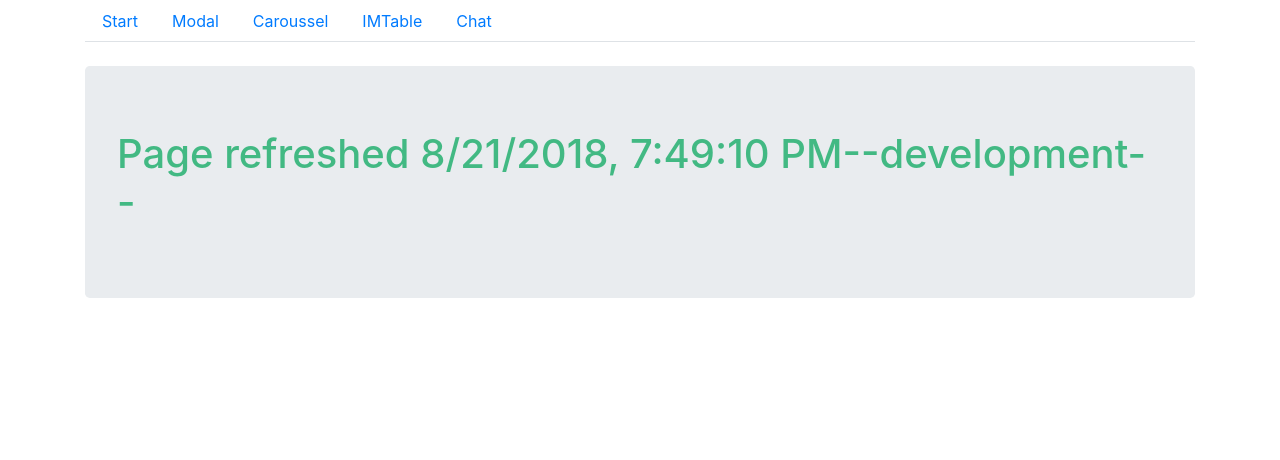
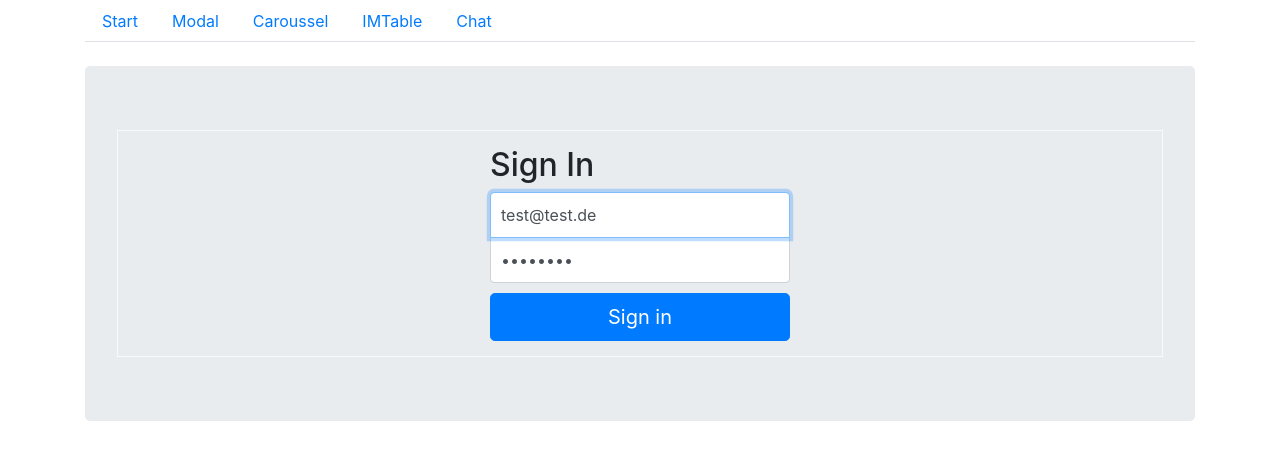
Before and after one commit to im79/hw2vue, a Vue app: page / in a window 1280 px wide. Before the commit this address led to /start. Shown: the top 460 px of the page. Built offline with nearby package versions, Linux system fonts and the light colour scheme; no server answers.

Commit message:
login with token

```diff
--- a/package.json
+++ b/package.json
@@ -8,9 +8,11 @@
     "lint": "vue-cli-service lint"
   },
   "dependencies": {
+    "axios": "^0.18.0",
+    "bootstrap-vue": "^2.0.0-rc.11",
     "socket.io-client": "^2.1.1",
-    "bootstrap-vue": "^2.0.0-rc.11",
     "vue": "^2.5.17",
+    "vue-axios": "^2.1.3",
     "vue-router": "^3.0.1"
   },
   "devDependencies": {
--- a/src/App.vue
+++ b/src/App.vue
@@ -3,7 +3,7 @@
 
     <b-container>
 
-        <div>
+        <div >
           <b-nav tabs>
             <b-nav-item :to="{ name: 'Start' }">Start</b-nav-item>
             <b-nav-item :to="{ name: 'Modal' }">Modal</b-nav-item>
@@ -28,6 +28,24 @@
 
 export default {
   name: 'app',
+      data() {
+        return {
+            authenticated: false
+        }
+    },
+  updated () {
+    if (!localStorage.token && this.$route.path !== '/') {
+      this.$router.push('/?redirect=' + this.$route.path);
+      this.authenticated = false;
+    } else{
+      this.authenticated = true;
+    }
+  },
+  mounted(){
+  if (this.$route.path === '/' && localStorage.token) {
+       this.$router.push('/Start');
+    }
+  }
 }
 
 
--- /dev/null
+++ b/src/backend/vue-axios/axios.js
@@ -0,0 +1,13 @@
+/* global localStorage */
+
+import axios from 'axios'
+
+const API_URL = process.env.API_URL || 'http://localhost:3000/api/v1'
+
+export default axios.create({
+  baseURL: API_URL,
+  headers: {
+    'Content-Type': 'application/json',
+    'Authorization': 'Bearer ' + localStorage.token
+  }
+})
--- /dev/null
+++ b/src/components/Login.vue
@@ -0,0 +1,83 @@
+<template>
+  <div class="login-wrapper border border-light">
+    <form class="form-signin" @submit.prevent="login">
+      <h2 class="form-signin-heading">Sign In</h2>
+      <div class="alert alert-danger" v-if="error">{{ error }}</div>
+      <label for="inputEmail" class="sr-only">Email address</label>
+      <input v-model="email" type="email" id="inputEmail" class="form-control" placeholder="Email address" required autofocus>
+      <label for="inputPassword" class="sr-only">Password</label>
+      <input v-model="password" type="password" id="inputPassword" class="form-control" placeholder="Password" required>
+      <button class="btn btn-lg btn-primary btn-block" type="submit">Sign in</button>
+    </form>
+  </div>
+</template>
+
+<script>
+export default {
+  name: 'Login',
+  data () {
+    return {
+      email: 'test@test.de',
+      password: 'password',
+      error: false
+    }
+  },
+  methods: {
+    login () {
+      console.log(this.email); // eslint-disable-line no-console
+      console.log(this.password); // eslint-disable-line no-console
+
+      this.$http.post('/auth', { user: this.email, password: this.password })
+        .then(request => this.loginSuccessful(request))
+        .catch(() => this.loginFailed())
+    },
+    loginSuccessful (req) {
+      if (!req.data.token) {
+        this.loginFailed()
+        return
+      }
+
+      localStorage.token = req.data.token
+      this.error = false
+
+      this.$router.replace(this.$route.query.redirect || '/Start')
+    },
+
+    loginFailed () {
+      this.error = 'Login failed!'
+      delete localStorage.token
+    }
+  }
+}
+</script>
+
+<style lang="css">
+
+.form-signin {
+  width: 100%;
+  max-width: 330px;
+  padding: 15px;
+  margin: auto;
+}
+.form-signin .form-control {
+  position: relative;
+  box-sizing: border-box;
+  height: auto;
+  padding: 10px;
+  font-size: 16px;
+}
+.form-signin .form-control:focus {
+  z-index: 2;
+}
+.form-signin input[type="email"] {
+  margin-bottom: -1px;
+  border-bottom-right-radius: 0;
+  border-bottom-left-radius: 0;
+}
+.form-signin input[type="password"] {
+  margin-bottom: 10px;
+  border-top-left-radius: 0;
+  border-top-right-radius: 0;
+}
+
+</style>
--- a/src/main.js
+++ b/src/main.js
@@ -1,6 +1,7 @@
 import Vue from 'vue'
 import App from './App.vue'
 import router from './router'
+import axios from './backend/vue-axios'
 
 Vue.config.productionTip = false
 
@@ -19,5 +20,6 @@ Vue.config.productionTip = false
 
 new Vue({
   router,
+  axios,
   render: h => h(App)
 }).$mount('#app')
--- a/src/router/index.js
+++ b/src/router/index.js
@@ -1,6 +1,7 @@
 import Vue from 'vue'
 import Router from 'vue-router'
 
+import Login from '@/components/Login'
 import Start from '@/components/Start.vue'
 import Modal from '@/components/Modal.vue'
 import Caroussel from '@/components/Caroussel.vue'
@@ -13,13 +14,18 @@ Vue.use(Router)
 export default new Router({
     mode: 'history',
     routes: [
-     {
+    /* {
         path: '/',
         redirect: 'start'
       },
-
+      */
+     {
+      path: '/',
+      name: 'Login',
+      component: Login
+      },
       {
-        path: '/start',
+        path: '/Start',
         name: 'Start',
         component: Start
       },
```
Also changed, not shown: src/backend/vue-axios/index.js (added, +8 -0 lines), 1 other file (tests, documents, lock files or other folders).
